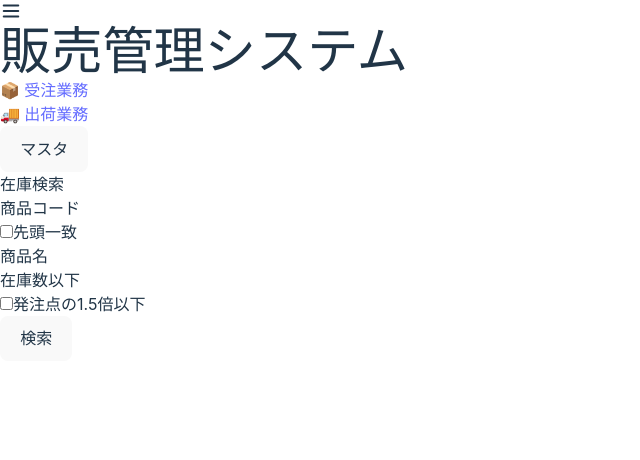
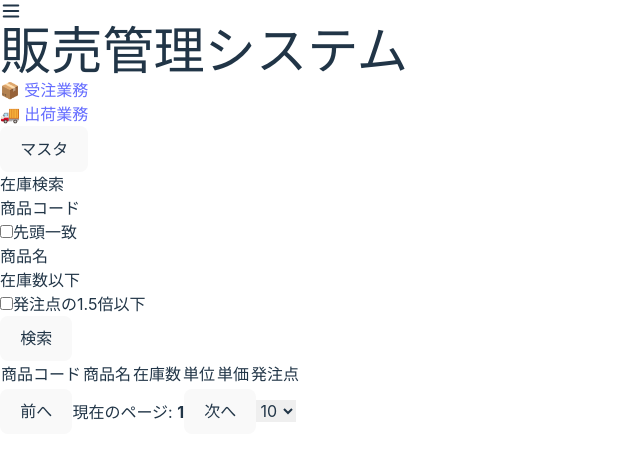
Before and after one commit to ItouTaku0319/hanbai_kanri, a React (Vite) app in the folder front/my-project/: page /inventory in a window 1280 px wide. Shown: the top 460 px of the page, without its empty margins (0-640 px from the left). Built offline with nearby package versions, Linux system fonts and the light colour scheme.

Commit message:
ReactTable使うように変更

```diff
--- a/front/my-project/package.json
+++ b/front/my-project/package.json
@@ -10,6 +10,7 @@
     "preview": "vite preview"
   },
   "dependencies": {
+    "@tanstack/react-table": "^8.20.6",
     "lucide-react": "^0.471.1",
     "react": "^18.3.1",
     "react-dom": "^18.3.1",
--- a/front/my-project/src/components/common/Table.jsx
+++ b/front/my-project/src/components/common/Table.jsx
@@ -1,65 +1,58 @@
-import React, { useState, useEffect } from "react";
+import React from "react";
+import {
+  useReactTable,
+  getCoreRowModel,
+  getSortedRowModel,
+  getPaginationRowModel,
+  flexRender,
+} from "@tanstack/react-table";
 import Button from "./Button";
 
-const Table = ({ columns, data = [], actions, totalRecords = 0, pageSize = 10, onPageChange }) => {
-  const [currentPage, setCurrentPage] = useState(1);
-  const totalPages = totalRecords > 0 ? Math.ceil(totalRecords / pageSize) : 1;
-
-  // 🔹 ページ変更時にデータを取得
-  useEffect(() => {
-    if (totalRecords > 0 && pageSize > 0) {
-      onPageChange(currentPage, pageSize);
-    }
-  }, [currentPage, pageSize]);
-
-  const goToPreviousPage = () => setCurrentPage((prev) => Math.max(prev - 1, 1));
-  const goToNextPage = () => setCurrentPage((prev) => Math.min(prev + 1, totalPages));
+const Table = ({ columns, data, pageSize, onFetchData }) => {
+  const table = useReactTable({
+    columns,
+    data,
+    getCoreRowModel: getCoreRowModel(),
+    getSortedRowModel: getSortedRowModel(),
+    getPaginationRowModel: getPaginationRowModel(),
+    initialState: { pagination: { pageIndex: 0, pageSize } },
+  });
 
   return (
     <div>
-      {/* 🔹 テーブル本体 */}
+      {/* テーブル本体 */}
       <div className="overflow-x-auto mt-6">
         <table className="w-full border-collapse">
           <thead className="bg-gray-200">
-            <tr>
-              {columns.map((col) => (
-                <th key={col.key} className={`p-2 ${col.align || "text-left"}`}>
-                  {col.label}
+            {table.getHeaderGroups().map((headerGroup) => (
+              <tr key={headerGroup.id}>
+                {headerGroup.headers.map((column) => (
+                  <th
+                    key={column.id}
+                    className="p-2 cursor-pointer"
+                    onClick={column.column.getToggleSortingHandler()}
+                  >
+                    {flexRender(column.column.columnDef.header, column.getContext())}
+                    {column.column.getIsSorted() === "asc" ? " ▲" : column.column.getIsSorted() === "desc" ? " ▼" : ""}
                   </th>
                 ))}
-              {actions && <th className="p-2 text-center">アクション</th>}
               </tr>
+            ))}
           </thead>
           <tbody>
             {data.length > 0 ? (
-              data.map((item, rowIndex) => (
-                <tr key={rowIndex} className="border-b border-gray-200 even:bg-gray-100">
-                  {columns.map((col) => (
-                    <td key={col.key} className={`p-2 ${col.align || "text-left"}`}>
-                      {col.render ? col.render(item[col.key], item) : item[col.key]}
+              table.getRowModel().rows.map((row) => (
+                <tr key={row.id} className="border-b border-gray-200 even:bg-gray-100">
+                  {row.getVisibleCells().map((cell) => (
+                    <td key={cell.id} className="p-2">
+                      {flexRender(cell.column.columnDef.cell, cell.getContext())}
                     </td>
                   ))}
-                  {actions && (
-                    <td className="p-2 text-center">
-                      <div className="flex justify-center gap-2">
-                        {actions.map((action, i) => (
-                          <button
-                            key={i}
-                            className="px-3 py-1 text-sm border border-gray-300 rounded hover:bg-gray-100"
-                            onClick={() => action.onClick(item)}
-                          >
-                            {action.label}
-                          </button>
-                        ))}
-                      </div>
-                    </td>
-                  )}
                 </tr>
               ))
             ) : (
               <tr>
-                <td colSpan={columns.length + (actions ? 1 : 0)} className="text-center p-4 text-gray-500">
-                  データがありません
+                <td colSpan={columns.length} className="p-4 text-center text-gray-500">
                 </td>
               </tr>
             )}
@@ -67,35 +60,25 @@ const Table = ({ columns, data = [], actions, totalRecords = 0, pageSize = 10, o
         </table>
       </div>
 
-      {/* 🔹 ページネーションUI */}
+      {/* ページネーション */}
       <div className="flex justify-between items-center mt-4">
-        <p className="text-gray-700">
-          検索結果: <strong>{totalRecords}</strong> 件 / 全 <strong>{totalPages}</strong> ページ
-        </p>
-        <div className="flex items-center">
-          <label className="mr-2 text-gray-700">1ページあたり</label>
+        <Button label="前へ" onClick={() => table.previousPage()} disabled={!table.getCanPreviousPage()} />
+        <span>現在のページ: <strong>{table.getState().pagination.pageIndex + 1}</strong></span>
+        <Button label="次へ" onClick={() => table.nextPage()} disabled={!table.getCanNextPage()} />
+
         <select
-            value={pageSize}
+          value={table.getState().pagination.pageSize}
           onChange={(e) => {
             const newSize = Number(e.target.value);
-              setCurrentPage(1); // 🔹 ページサイズ変更時に1ページ目へ戻る
-              onPageChange(1, newSize);
+            table.setPageSize(newSize);
+            // onFetchData(1, newSize); // 🔹 ページサイズ変更時に1ページ目へ戻る
           }}
           className="border border-gray-300 rounded px-2 py-1"
         >
+          <option value={4}>4</option>
           <option value={10}>10</option>
           <option value={20}>20</option>
-            <option value={50}>50</option>
         </select>
-          <span className="ml-2 text-gray-700">件</span>
-        </div>
-      </div>
-
-      {/* 🔹 ページ切り替えボタン */}
-      <div className="flex justify-center items-center space-x-4 mt-4">
-        <Button label="前へ" type="default" onClick={goToPreviousPage} disabled={currentPage === 1} />
-        <span>現在のページ: <strong>{currentPage}</strong> / {totalPages}</span>
-        <Button label="次へ" type="default" onClick={goToNextPage} disabled={currentPage === totalPages} />
       </div>
     </div>
   );
--- a/front/my-project/src/components/pages/ZaikoList.jsx
+++ b/front/my-project/src/components/pages/ZaikoList.jsx
@@ -11,7 +11,6 @@ const ZaikoList = () => {
   const [totalRecords, setTotalRecords] = useState(0);
   const [pageSize, setPageSize] = useState(10);
   const [currentPage, setCurrentPage] = useState(1);
-  const [hasSearched, setHasSearched] = useState(false); // 🔹 検索実行済みかどうかの状態
 
   // 検索条件の状態管理
   const [searchCode, setSearchCode] = useState("");
@@ -21,12 +20,12 @@ const ZaikoList = () => {
   const [leftMatch, setLeftMatch] = useState(false);
 
   const columns = [
-    { key: "code", label: "商品コード" },
-    { key: "name", label: "商品名" },
-    { key: "zaiko_su", label: "在庫数", align: "text-right" },
-    { key: "unit", label: "単位", align: "text-center" },
-    { key: "price", label: "単価", align: "text-right" },
-    { key: "reorderPoint", label: "発注点", align: "text-right" },
+    { accessorKey: "code", id: "code", header: "商品コード" },
+    { accessorKey: "name", id: "name", header: "商品名" },
+    { accessorKey: "zaiko_su", id: "zaiko_su", header: "在庫数" },
+    { accessorKey: "unit", id: "unit", header: "単位" },
+    { accessorKey: "price", id: "price", header: "単価" },
+    { accessorKey: "reorderPoint", id: "reorderPoint", header: "発注点" },
   ];
 
   const actions = [
@@ -74,7 +73,6 @@ const ZaikoList = () => {
       setTotalRecords(data.length);
       setPageSize(size);
       setCurrentPage(page);
-      setHasSearched(true); // 🔹 検索が実行されたことを記録
     } catch (error) {
       console.error("Error fetching data:", error);
     }
@@ -120,16 +118,13 @@ const ZaikoList = () => {
       </div>
 
       {/* 🔹 検索実行後にテーブルを表示 */}
-      {hasSearched && (
-        <Table
-          columns={columns}
-          data={inventory}
-          actions={actions}
-          totalRecords={totalRecords}
-          pageSize={pageSize}
-          onPageChange={fetchProducts}
-        />
-      )}
+      <Table
+        columns={columns}
+        data={inventory}
+        pageSize={pageSize}
+        totalRecords={totalRecords}
+        onFetchData={(page, size) => fetchProducts(page, size)} // ここを追加
+      />
     </div>
   );
 };
```
Also changed, not shown: 1 other file (tests, documents, lock files or other folders). Lines whose indentation alone changed are shown as unchanged.
